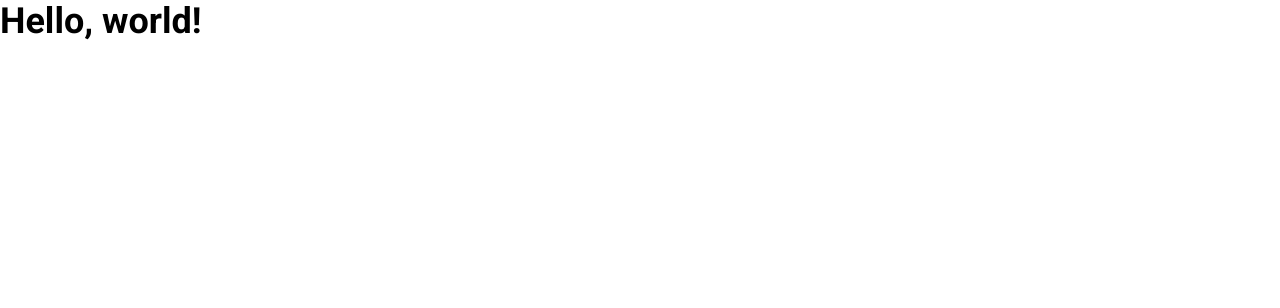
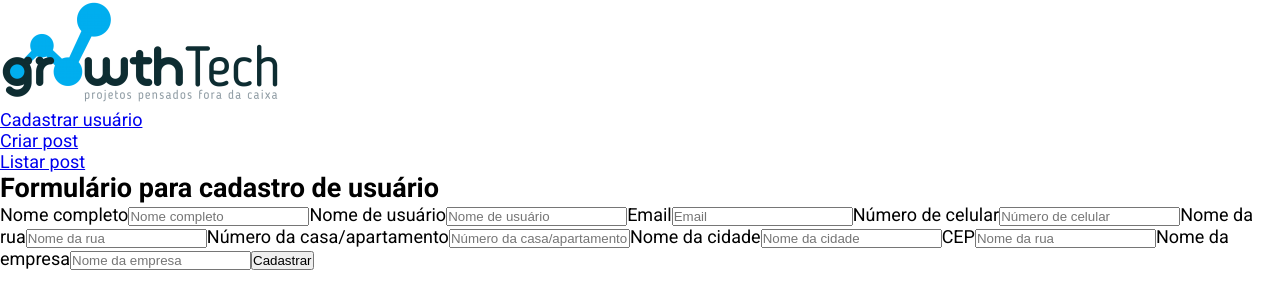
Before and after one commit to danilobandeira29/growth-tech-frontend, a React (Create React App) app: page / in a window 1280 px wide. Shown: the top 308 px of the page. Built offline with nearby package versions, Linux system fonts and the light colour scheme; the HTML template or start-up script is replaced by a standard one.

Commit message:
feat: add basic html structure

```diff
--- a/src/App.tsx
+++ b/src/App.tsx
@@ -1,7 +1,62 @@
+import logoGrowth from './assets/logo.png'
 import './styles/global.css'
 
 function App() {
-  return <h1>Hello, world!</h1>;
+  return (
+    <div className='container'>
+      <img src={logoGrowth} alt='Growth tech logo'/>
+      <header className='header'>
+        <nav>
+          <ul>
+            <li>
+              <a href='/user'>Cadastrar usuário</a>
+            </li>
+            <li>
+              <a href='/user/post'>Criar post</a>
+            </li>
+            <li>
+              <a href='/allPost'>Listar post</a>
+            </li>
+          </ul>
+        </nav>
+      </header>
+      <main>
+        <h2 className='title-secundary'>Formulário para cadastro de usuário</h2>
+        <form className='form-user'>
+          <label htmlFor='name'>Nome completo</label>
+          <input type='text' placeholder='Nome completo' name='name' />
+
+          <label htmlFor='username'>Nome de usuário</label>
+          <input type='text' placeholder='Nome de usuário' name='username' />
+
+          <label htmlFor='email'>Email</label>
+          <input type='email' placeholder='Email' name='email' />
+
+          <label htmlFor='phone'>Número de celular</label>
+          <input type='text' placeholder='Número de celular' name='phone' />
+
+          <label htmlFor='street'>Nome da rua</label>
+          <input type='text' placeholder='Nome da rua' name='street' />
+
+          <label htmlFor='suite'>Número da casa/apartamento</label>
+          <input type='text' placeholder='Número da casa/apartamento' name='suite' />
+
+          <label htmlFor='city'>Nome da cidade</label>
+          <input type='text' placeholder='Nome da cidade' name='city' />
+
+          <label htmlFor='zipcode'>CEP</label>
+          <input type='text' placeholder='Nome da rua' name='zipcode' />
+
+          <label htmlFor='companyName'>Nome da empresa</label>
+          <input type='text' placeholder='Nome da empresa' name='companyName' />
+
+          <button type='submit'>
+            Cadastrar
+          </button>
+        </form>
+      </main>
+    </div>
+  );
 }
 
 export default App;
```
